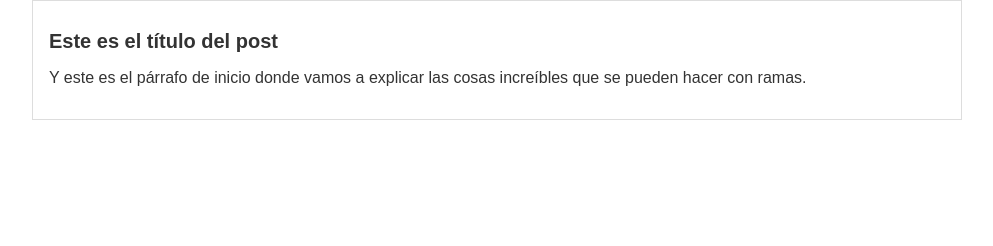
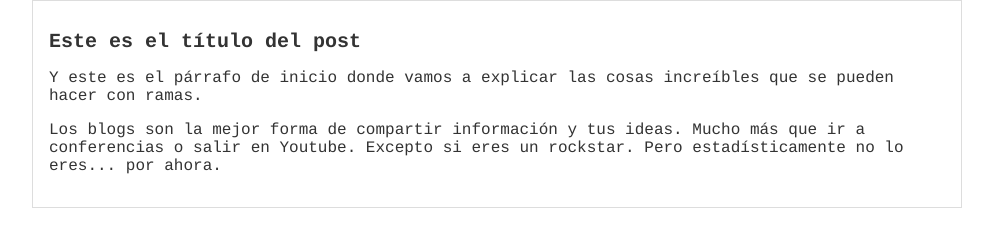
Before and after one commit to anabeatrizmartinez/hyperblog, a plain HTML site: page blogpost.html in a window 1280 px wide. Shown: the whole page, without its empty margins (143-1136 px from the left). Drawn offline with Linux system fonts and the light colour scheme.

Commit message:
Agregado el contenido adicional del blog y una mejor tipografia

```diff
--- a/blogpost.html
+++ b/blogpost.html
@@ -8,6 +8,7 @@
             <div id="post">
                 <h1>Este es el título del post</h1>
                 <p>Y este es el párrafo de inicio donde vamos a explicar las cosas increíbles que se pueden hacer con ramas.</p>
+                <p>Los blogs son la mejor forma de compartir información y tus ideas. Mucho más que ir a conferencias o salir en Youtube. Excepto si eres un rockstar. Pero estadísticamente no lo eres... por ahora.</p>
             </div>
         </div>
     </body>
--- a/css/estilos.css
+++ b/css/estilos.css
@@ -2,7 +2,7 @@ body
 {
     color: #333;
     text-align: left;
-    font-family: Arial;
+    font-family: Courier;
     font-size: 16px;
     margin: 0;
     padding: 0;
```
